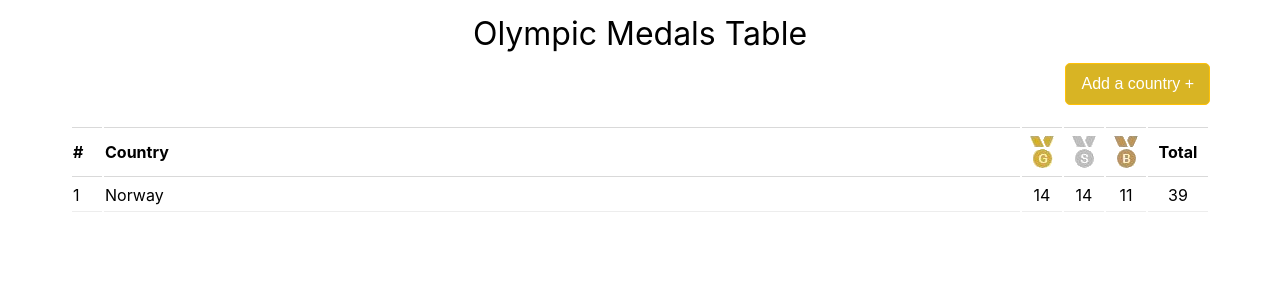
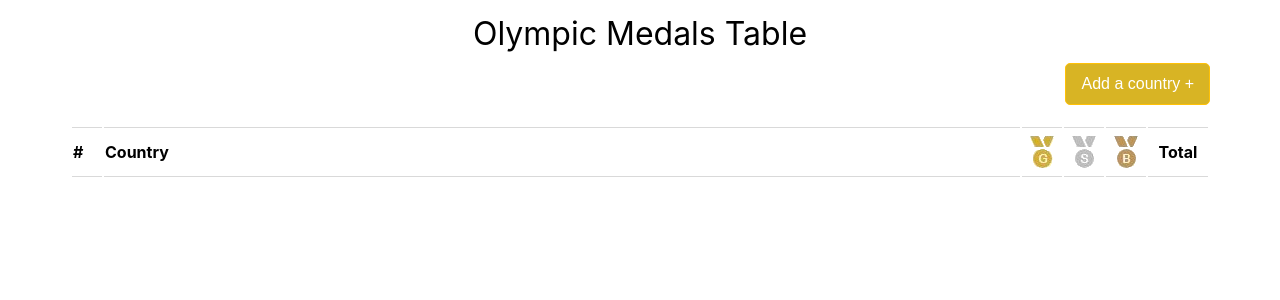
Before and after one commit to frontend-london/olympic-medals-table, a React app: page / in a window 1280 px wide. Shown: the top 300 px of the page. Built offline with nearby package versions, Linux system fonts and the light colour scheme; the HTML template or start-up script is replaced by a standard one.

Commit message:
displaying countries in the table

```diff
--- a/src/app/App.tsx
+++ b/src/app/App.tsx
@@ -1,13 +1,12 @@
 import * as React from 'react';
 import TableMedals from './components/TableMedals/table';
 import { CountryInterface } from './interfaces/country';
+import { CountriesInterface } from './interfaces/countries';
 import { ModalAddCountry } from './components/ModalAddCountry/modal';
 
 export interface AppProps { }
-export interface AppState {
-    modalOpen: boolean,
-    countries: Array<CountryInterface>
-}
+
+export interface AppState extends CountriesInterface { modalOpen: boolean }
 
 const initialState = {
     modalOpen: false,
@@ -34,16 +33,16 @@ export class App extends React.Component<AppProps, AppState> {
         this.setState({
             modalOpen: false,
             countries: [...this.state.countries, country]
-        }, () => console.log(this.state));
+        }, () => console.log('state', this.state));
     }
 
     public render() {
-        const { modalOpen } = this.state;
+        const { modalOpen, countries } = this.state;
         return (
             <div className="container">
                 <h1 className="text-center">Olympic Medals Table</h1>
                 <button className="button-add-country" onClick={this.handleModalOpen}>Add a country +</button>
-                <TableMedals />
+                <TableMedals countries={countries} />
                 <ModalAddCountry
                     open={modalOpen}
                     handleModalClose={this.handleModalClose}
--- a/src/app/components/ModalAddCountry/modal.tsx
+++ b/src/app/components/ModalAddCountry/modal.tsx
@@ -9,7 +9,7 @@ export interface ModalAddCountryProps {
 }
 
 const initialState = {
-  country: '',
+  name: '',
   goldMedals: 0,
   silverMedals: 0,
   bronzeMedals: 0
@@ -25,24 +25,24 @@ export class ModalAddCountry extends React.Component<ModalAddCountryProps, Count
     this.setState(initialState);
   }
 
-  handleCountryChanged = (e: React.FormEvent<HTMLInputElement>): void => {
+  handleNameChanged = (e: React.FormEvent<HTMLInputElement>): void => {
     e.preventDefault();
-    this.setState({ country: e.currentTarget.value });
+    this.setState({ name: e.currentTarget.value });
   }
 
   handleGoldMedalChanged = (e: React.FormEvent<HTMLInputElement>): void => {
     e.preventDefault();
-    this.setState({ goldMedals: parseInt(e.currentTarget.value) });
+    this.setState({ goldMedals: parseInt(e.currentTarget.value) || 0 });
   }
 
   handleSilverMedalChanged = (e: React.FormEvent<HTMLInputElement>): void => {
     e.preventDefault();
-    this.setState({ silverMedals: parseInt(e.currentTarget.value) });
+    this.setState({ silverMedals: parseInt(e.currentTarget.value) || 0 });
   }
 
   handleBronzeMedalChanged = (e: React.FormEvent<HTMLInputElement>): void => {
     e.preventDefault();
-    this.setState({ bronzeMedals: parseInt(e.currentTarget.value) });
+    this.setState({ bronzeMedals: parseInt(e.currentTarget.value) || 0 });
   }
 
   handleSaveChanges = (e: React.MouseEvent<HTMLElement>): void => {
@@ -53,7 +53,7 @@ export class ModalAddCountry extends React.Component<ModalAddCountryProps, Count
 
   public render() {
     const { open, handleModalClose, handleAddCountry } = this.props;
-    const { country, goldMedals, silverMedals, bronzeMedals } = this.state;
+    const { name, goldMedals, silverMedals, bronzeMedals } = this.state;
 
     return (
       <div className={"modal modal-add-country" + (open ? ' open' : '')}>
@@ -65,10 +65,10 @@ export class ModalAddCountry extends React.Component<ModalAddCountryProps, Count
           <div className="modal__body">
             <div className="row">
               <div className="modal-add-country__col-label">
-                <label htmlFor="input-country">Country:</label>
+                <label htmlFor="input-name">Country:</label>
               </div>
               <div className="col--75">
-                <input type="text" className="form-control" id="input-country" value={country} onChange={this.handleCountryChanged} />
+                <input type="text" className="form-control" id="input-name" value={name} onChange={this.handleNameChanged} />
               </div>
             </div>
             <div className="row">
--- a/src/app/components/TableMedals/row.tsx
+++ b/src/app/components/TableMedals/row.tsx
@@ -1,16 +1,24 @@
 import React from 'react';
 
-export interface TableMedalsRowProps { }
+import { CountryInterface } from './../../interfaces/country';
+
+export interface TableMedalsRowProps {
+  id: number,
+  country: CountryInterface
+}
 
 function TableMedalsRow(props: TableMedalsRowProps) {
+  const { id, country } = props;
+  const { name, goldMedals, silverMedals, bronzeMedals } = country;
+  const totalMedals = goldMedals + silverMedals + bronzeMedals;
   return (
     <tr>
-      <td>1</td>
-      <td>Norway</td>
-      <td>14</td>
-      <td>14</td>
-      <td>11</td>
-      <td>39</td>
+      <td>{id}</td>
+      <td>{name}</td>
+      <td>{goldMedals}</td>
+      <td>{silverMedals}</td>
+      <td>{bronzeMedals}</td>
+      <td>{totalMedals}</td>
     </tr>
   )
 }
--- a/src/app/components/TableMedals/table.tsx
+++ b/src/app/components/TableMedals/table.tsx
@@ -1,9 +1,9 @@
 import React from 'react';
 import TableMedalsRow from './row';
+import { CountriesInterface } from './../../interfaces/countries';
 
-export interface TableMedalsProps { }
-
-function TableMedals(props: TableMedalsProps) {
+function TableMedals(props: CountriesInterface) {
+  const { countries } = props;
   return (
     <table className="table-medals">
       <thead>
@@ -17,7 +17,13 @@ function TableMedals(props: TableMedalsProps) {
         </tr>
       </thead>
       <tbody>
-        <TableMedalsRow />
+        {countries.map((country, i) =>
+          <TableMedalsRow
+            country={country}
+            id={i + 1}
+            key={i} // @todo: change to country.name after adding validation that country name is unique
+          />
+        )}
       </tbody>
     </table>
   )
--- /dev/null
+++ b/src/app/interfaces/countries.tsx
@@ -0,0 +1,5 @@
+import { CountryInterface } from './country';
+
+export interface CountriesInterface {
+  countries: Array<CountryInterface>
+}
--- a/src/app/interfaces/country.tsx
+++ b/src/app/interfaces/country.tsx
@@ -1,5 +1,5 @@
 export interface CountryInterface {
-  country: string,
+  name: string,
   goldMedals: number,
   silverMedals: number,
   bronzeMedals: number
```
